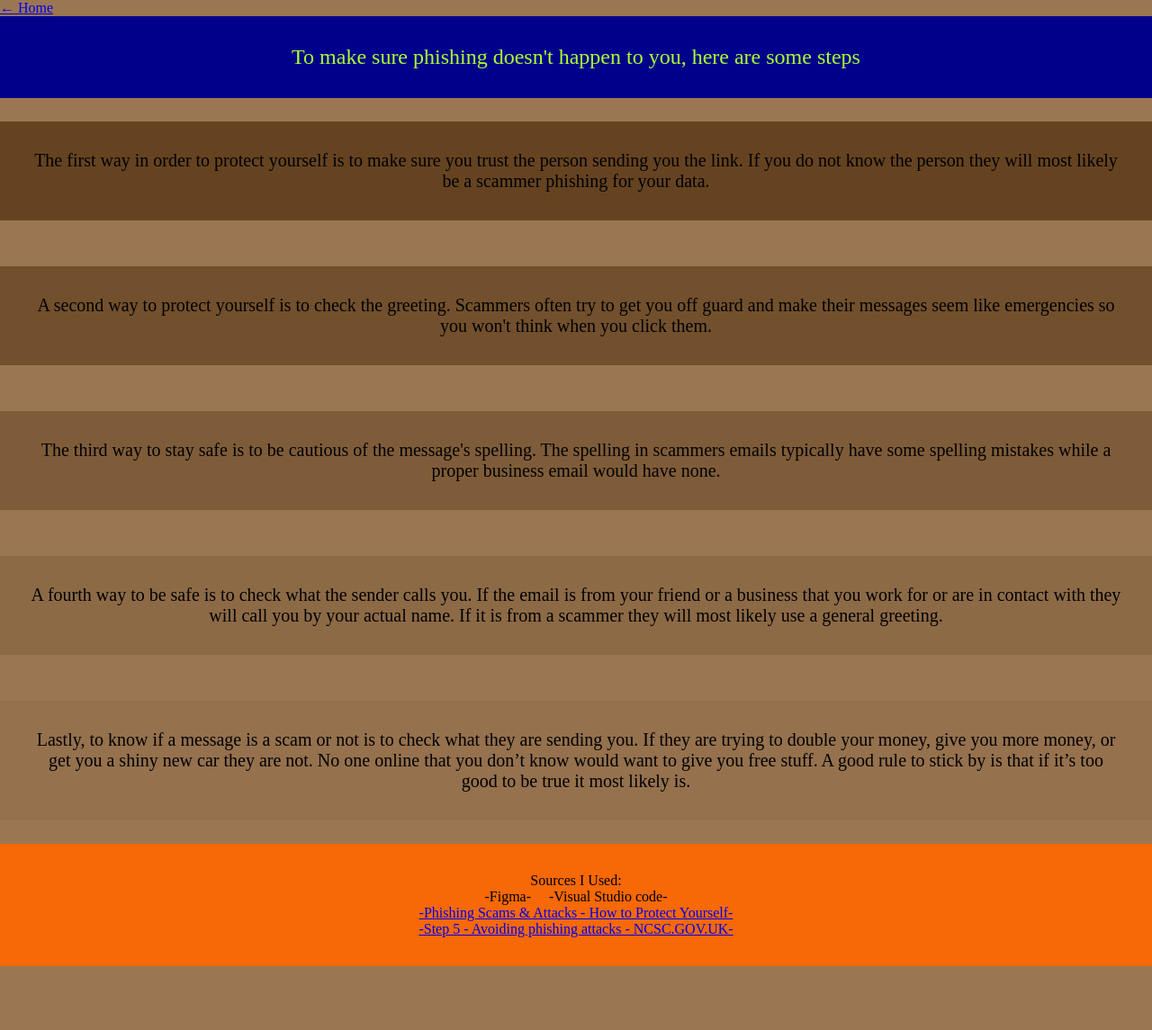
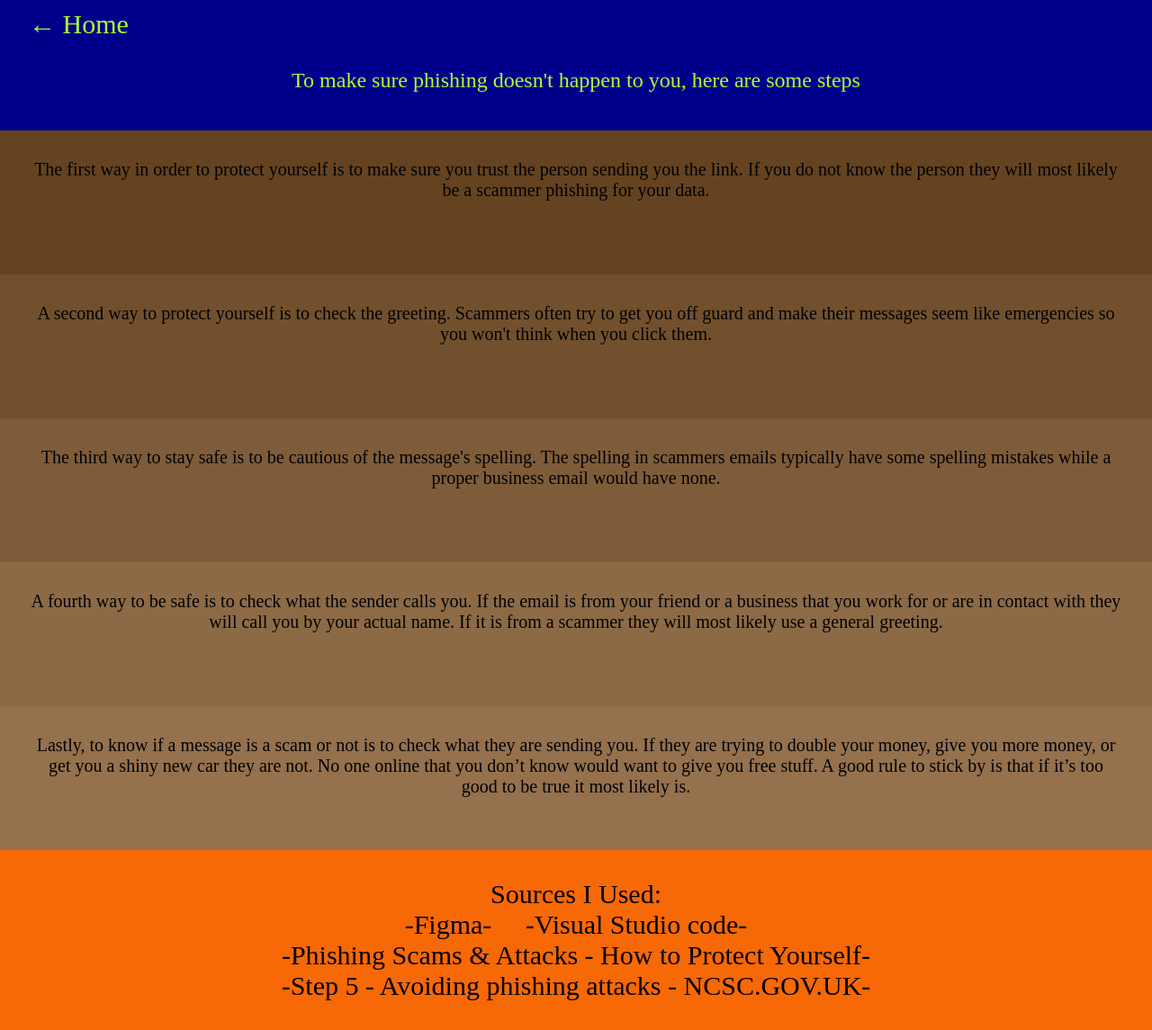
Before and after one commit to Lucas-Ke/Phishing, a plain HTML site: page Phishing/info.html in a window 1280 px wide. Shown: the whole page at 90% size. Before the commit the page ends 1074 px from the top, so only its background shows below. Drawn offline with Linux system fonts and the light colour scheme.

Commit message:
Update info.css

```diff
--- a/Phishing/info.css
+++ b/Phishing/info.css
@@ -13,6 +13,25 @@ body {
     background-color: darkblue;
     color: greenyellow;
     font-size: 24px;
+    border-bottom: 10px solid darkblue;
+}
+
+.arrow{
+    width: 100%;
+    background-color: darkblue;
+    border-top: solid 10px darkblue;
+}
+
+div>a {
+    /* display: flex;
+    justify-content: left;
+    align-items: top; */
+    padding: 2.5%;
+    padding-top: 0;
+    background-color: darkblue;
+    color: greenyellow;
+    font-size: 30px;
+    width: 100%;
 }
 
 .steps {
@@ -30,8 +49,9 @@ body {
 .steps li {
     padding: 2.5%;
     text-align: center;
-    margin: 2% 0%;
+    /* margin: 2% 0%; */
     font-size: 20px;
+    height: 12vh;
 }
 
 .step-1 {
@@ -58,4 +78,18 @@ footer {
     background-color: rgb(247, 104, 6);
     padding: 2.5%;
     text-align: center;
+    display: flex;
+    justify-content: center;
 }
+
+footer>p{
+    color: black;
+    font-size: 30px;
+    text-decoration: none;
+}
+a{
+    text-decoration: none;
+}
+footer>p>a{
+    color: black;
+}
```
